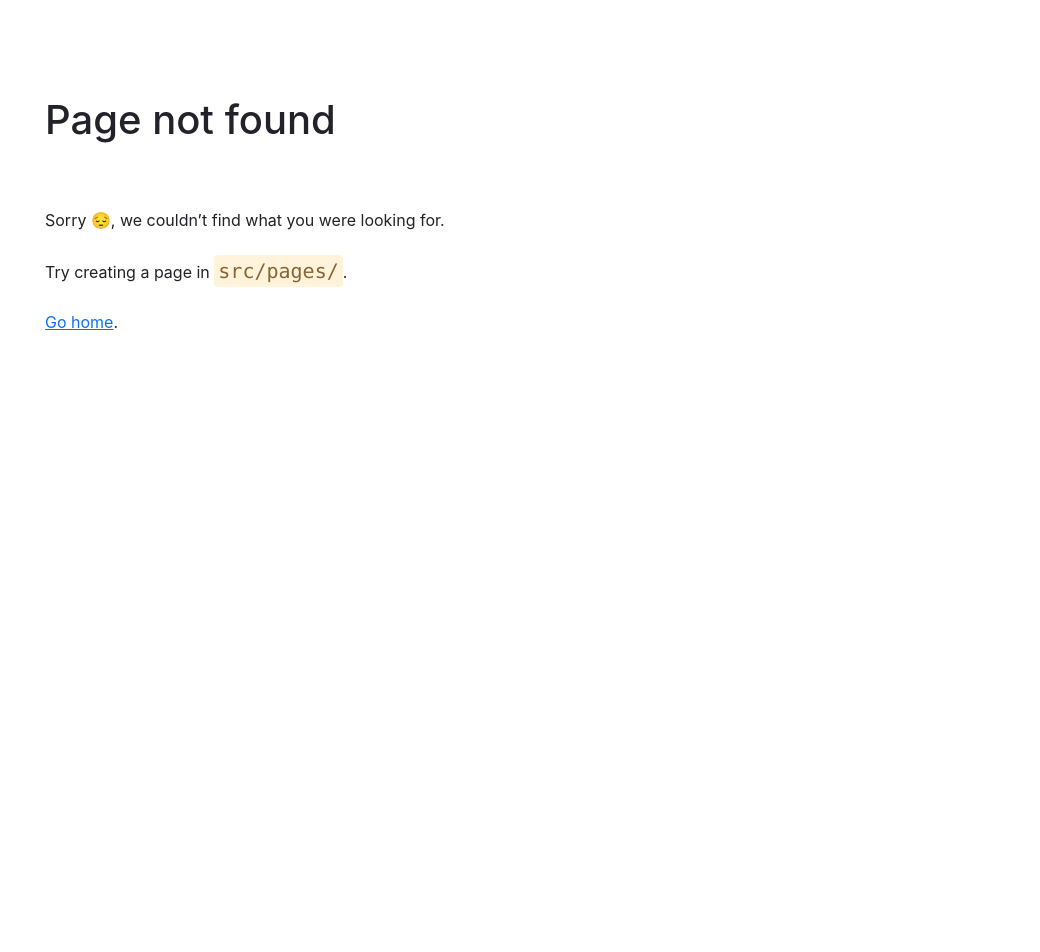
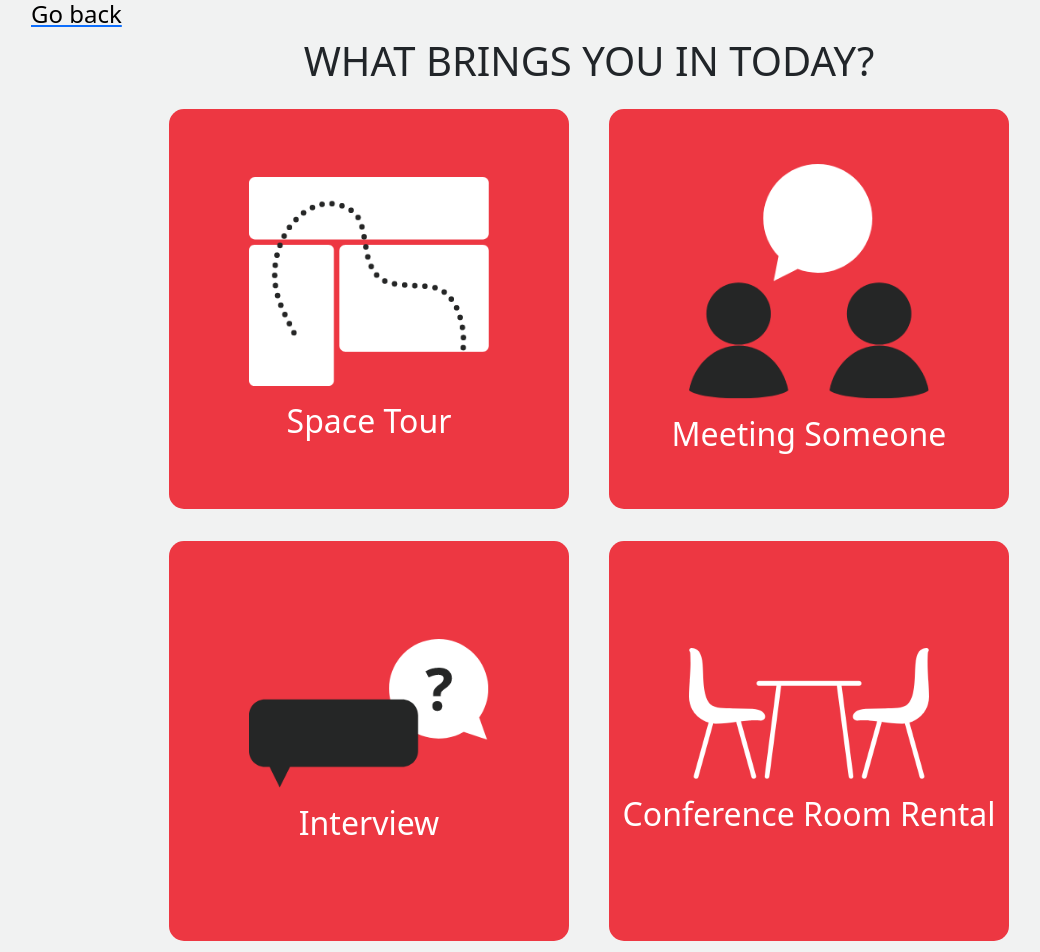
Before and after one commit to ainc/check-in-app, a Gatsby site in the folder web/: page /menu in a window 1280 px wide. Before the commit this address had no page. Shown: the top 952 px of the page, without its empty margins (51-1091 px from the left). Before the commit the page ends 800 px from the top, so only its background shows below. Built offline with nearby package versions, Linux system fonts and the light colour scheme; Gatsby itself is replaced by a stand-in of ours.

Commit message:
add images/menu button

```diff
--- /dev/null
+++ b/web/src/Components/MenuButton.js
@@ -0,0 +1,18 @@
+import React from 'react';
+
+
+const MenuButton = (props) => {
+    return(
+        <div>
+            <a href={props.link}>
+                <button className='my-3 mx-2'  style={{backgroundColor:'#ED3742', border: 'none', borderRadius: '15px',
+                height:'25rem', width: '25rem'}}>
+                    <img className='mb-auto' style={{maxWidth: '15rem', height: 'auto'}} src={props.img}  alt={props.title}/>
+                    <h2 className='mt-3 mb-auto text-white'>{props.title}</h2>
+                </button>
+            </a>
+        </div>
+    )
+}
+
+export default MenuButton;
--- a/web/src/Components/SearchBar.js
+++ b/web/src/Components/SearchBar.js
@@ -5,6 +5,7 @@ import  Keyboard  from 'react-simple-keyboard'; //https://hodgef.com/simple-keyb
 import 'react-simple-keyboard/build/css/index.css';
 import SendSlackMessage from './SendSlackMessage';
 import { Row } from 'react-bootstrap';
+
 const SearchBar = () => {
     const [usersFetched, setUsersFetched] = useState(false);
     const [usersArray, setUsersArray] = useState([]);
--- /dev/null
+++ b/web/src/pages/menu/index.js
@@ -0,0 +1,53 @@
+import React from 'react';
+import { Container, Row, Col } from 'react-bootstrap';
+import MenuButton from '../../Components/MenuButton';
+
+import Balloons from '../../images/Balloons.png';
+import TourIcon from '../../images/Tour-Icon.png';
+import PeopleMeeting from '../../images/People-Meeting.png'
+import Interview from '../../images/Interview-Icon.png'
+import Conference from '../../images/TableChairs.png'
+import Triangle from '../../images/Triangle.png'
+const MenuPage = () => {
+    return (
+        <div style={{backgroundColor: '#F1F2F2'}}>
+        <Container>
+            <Row >
+                <a href='/' style={{right: '10rem'}}>
+                    <h4 className='text-black font-italic'>Go back</h4>
+                </a>
+            </Row>
+            <Row className='text-center'>
+                <h1>WHAT BRINGS YOU IN TODAY?</h1>
+            </Row>
+            <Row className=''>
+                <Col className='d-flex justify-content-end'>
+                    <MenuButton img={TourIcon} title='Space Tour' link='/tour'/>
+                </Col>
+                <Col>
+                    <MenuButton img={PeopleMeeting} title="Meeting Someone" link='/meeting-someone'/>
+                </Col>
+            </Row>
+            <Row lg={2}>
+                <Col className='d-flex justify-content-end'>
+                    <MenuButton img={Interview} title="Interview" link='/interview'/>
+                </Col>
+                <Col>
+                    <MenuButton img={Conference} title="Conference Room Rental" link='/conference-room'/>
+                </Col>
+            </Row>
+            <Row>
+                <Col className='d-flex justify-content-end'>
+                    <MenuButton img={Balloons} title="An Event" link='/event'/>
+                </Col>
+                <Col>
+                    <MenuButton img={Triangle} title="What's Awesome Inc?" link='/what-is-ainc' />
+                </Col>
+            </Row>
+        </Container>
+        </div>
+    )
+}
+
+
+export default MenuPage;
```
Also changed, not shown: web/src/pages/index.js (+4 -39 lines), web/src/pages/index.module.scss (added, +12 -0 lines), web/src/pages/meeting-someone/index.js (added, +49 -0 lines), web/src/images/Balloons.png (added), web/src/images/Confetti Popper.png (added), web/src/images/Interview-Icon.png (added), web/src/images/People-Meeting.png (added), web/src/images/Red Couch.png (added), web/src/images/TableChairs.png (added), web/src/images/Tour-Icon.png (added), web/src/images/Triangle.png (added), web/src/images/Welcome-Screen.png (added), web/src/images/What's Awesome Inc.png (added), web/src/images/icon.png (deleted).
